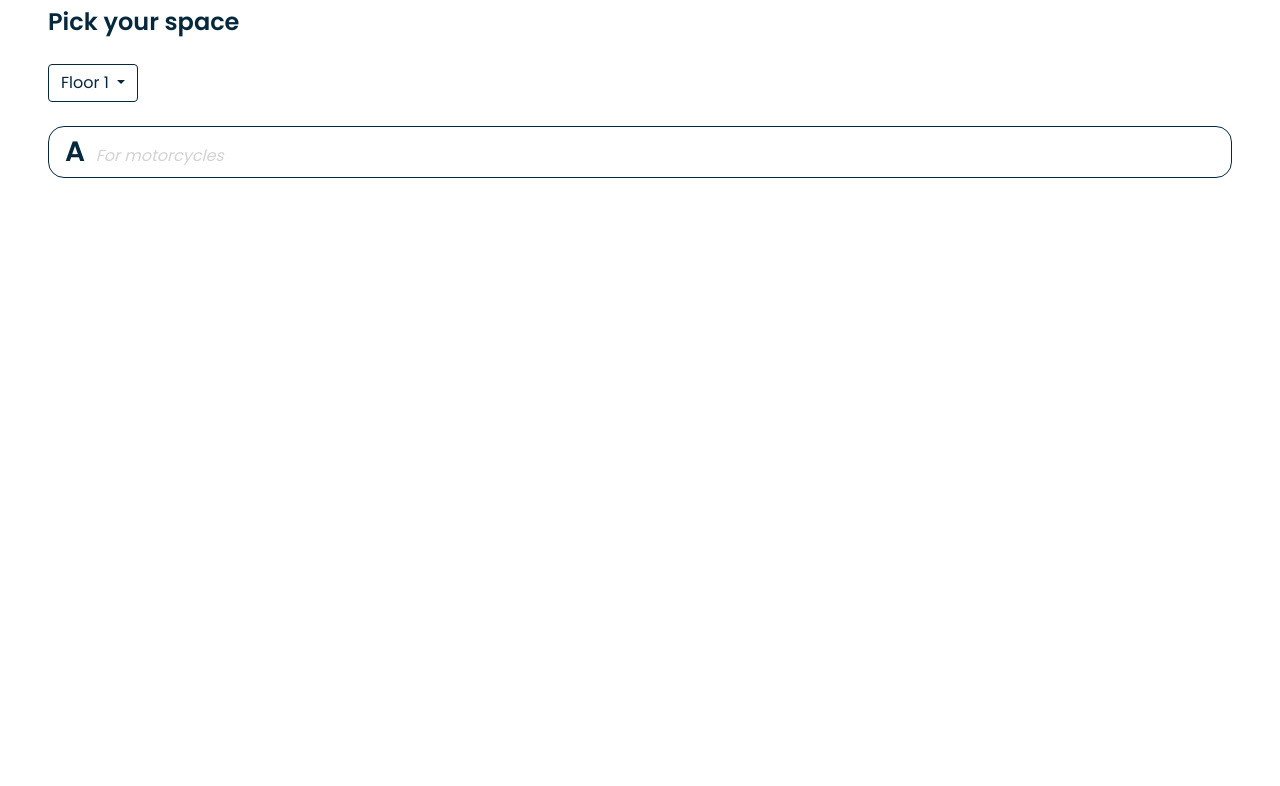
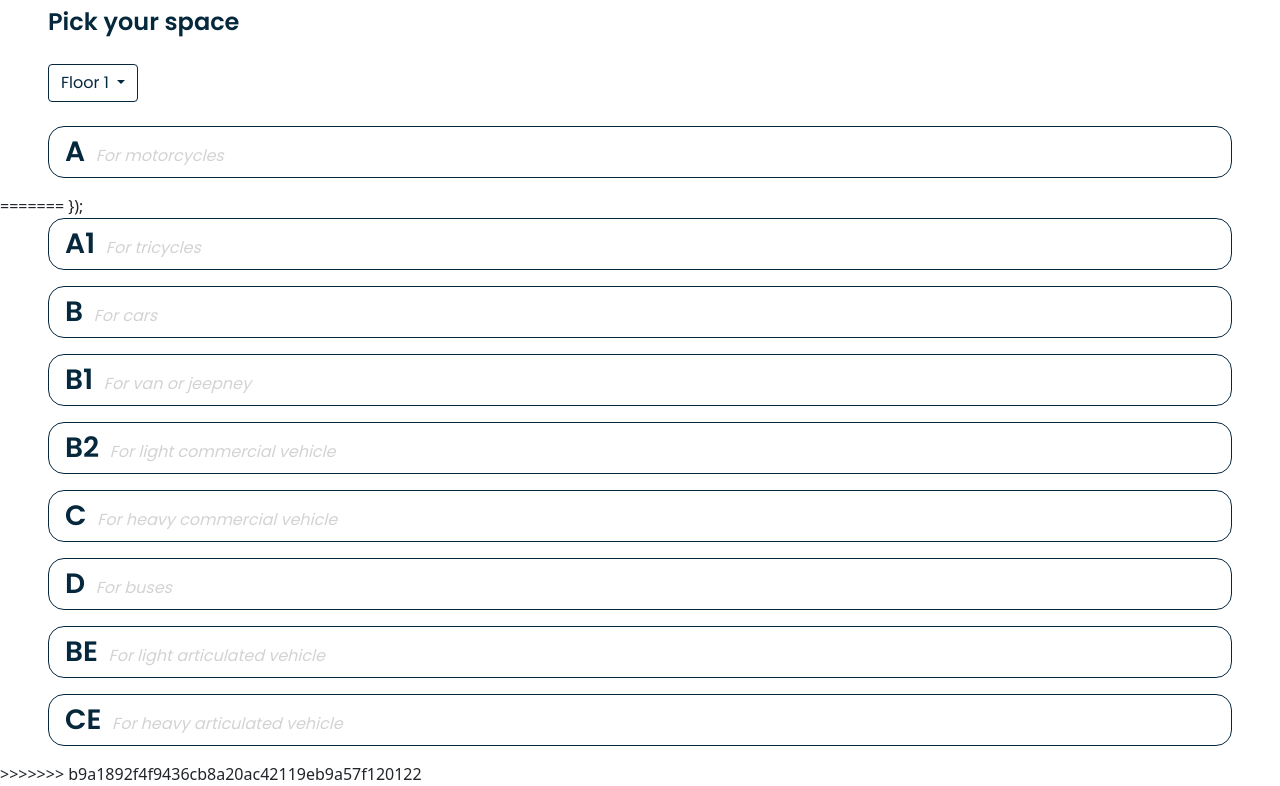
Before and after one commit to C0deinc/ParkIt, a PHP site: page /getting-space.php in a window 1280 px wide. Shown: the part 339-1125 px from the top of the page. Before the commit the page ends 517 px from the top, so only its background shows below. Run offline with PHP 8.4, Linux system fonts and the light colour scheme; some libraries are stand-ins or nearby versions.

Commit message:
Update getting-space.php

```diff
--- a/getting-space.php
+++ b/getting-space.php
@@ -125,6 +125,7 @@
                                     </div>
                                 </div>
                             </div>
+<<<<<<< HEAD
                             <div class="modal fade" id="newModal" tabindex="-1" aria-labelledby="newModalLabel" aria-hidden="true">
                                 <div class="modal-dialog">
                                     <div class="modal-content">
@@ -142,6 +143,8 @@
                                     </div>
                                 </div>
                             </div>
+=======
+>>>>>>> b9a1892f4f9436cb8a20ac42119eb9a57f120122
                             <div class="card mb-4 text-center" style="width: 9rem;">
                                 <div class="py-3">
                                     <p class="fw-bold">C1</p>
@@ -232,6 +235,7 @@
                     if (isMotorcycleSectionVisible === 'true') {
                         motorcycleSection.style.display = 'block';
                     }
+<<<<<<< HEAD
 
                     $('#modalC1').on('hidden.bs.modal', function () {
                         // Open the new modal using jQuery when the current modal is hidden
@@ -243,6 +247,52 @@
     </section>
 
 
+=======
+                });
+            </script>
+    </section>
+    <section class="gs-section-three px-5 pb-3" style="color: #06283D;">
+        <div class="ls-motorcycles px-3 py-1" style="color: #06283D;">
+            <p class="m-0 fw-bold fs-3">A1 <span class="fw-normal fst-italic fs-6 ms-1" style="color: lightgray;">For tricycles</span></p>
+        </div>
+    </section>
+    <section class="gs-section-four px-5 pb-3" style="color: #06283D;">
+        <div class="ls-motorcycles px-3 py-1" style="color: #06283D;">
+            <p class="m-0 fw-bold fs-3">B <span class="fw-normal fst-italic fs-6 ms-1" style="color: lightgray;">For cars</span></p>
+        </div>
+    </section>
+    <section class="gs-section-five px-5 pb-3" style="color: #06283D;">
+        <div class="ls-motorcycles px-3 py-1" style="color: #06283D;">
+            <p class="m-0 fw-bold fs-3">B1 <span class="fw-normal fst-italic fs-6 ms-1" style="color: lightgray;">For van or jeepney</span></p>
+        </div>
+    </section>
+    <section class="gs-section-six px-5 pb-3" style="color: #06283D;">
+        <div class="ls-motorcycles px-3 py-1" style="color: #06283D;">
+            <p class="m-0 fw-bold fs-3">B2 <span class="fw-normal fst-italic fs-6 ms-1" style="color: lightgray;">For light commercial vehicle</span></p>
+        </div>
+    </section>
+    <section class="gs-section-seven px-5 pb-3" style="color: #06283D;">
+        <div class="ls-motorcycles px-3 py-1" style="color: #06283D;">
+            <p class="m-0 fw-bold fs-3">C <span class="fw-normal fst-italic fs-6 ms-1" style="color: lightgray;">For heavy commercial vehicle</span></p>
+        </div>
+    </section>
+    <section class="gs-section-eight px-5 pb-3" style="color: #06283D;">
+        <div class="ls-motorcycles px-3 py-1" style="color: #06283D;">
+            <p class="m-0 fw-bold fs-3">D <span class="fw-normal fst-italic fs-6 ms-1" style="color: lightgray;">For buses</span></p>
+        </div>
+    </section>
+    <section class="gs-section-nine px-5 pb-3" style="color: #06283D;">
+        <div class="ls-motorcycles px-3 py-1" style="color: #06283D;">
+            <p class="m-0 fw-bold fs-3">BE <span class="fw-normal fst-italic fs-6 ms-1" style="color: lightgray;">For light articulated vehicle</span></p>
+        </div>
+    </section>
+    <section class="gs-section-nine px-5 pb-3" style="color: #06283D;">
+        <div class="ls-motorcycles px-3 py-1" style="color: #06283D;">
+            <p class="m-0 fw-bold fs-3">CE <span class="fw-normal fst-italic fs-6 ms-1" style="color: lightgray;">For heavy articulated vehicle</span></p>
+        </div>
+    </section>
+
+>>>>>>> b9a1892f4f9436cb8a20ac42119eb9a57f120122
 
     <script src="https://cdn.jsdelivr.net/npm/bootstrap@5.0.2/dist/js/bootstrap.bundle.min.js" integrity="sha384-MrcW6ZMFYlzcLA8Nl+NtUVF0sA7MsXsP1UyJoMp4YLEuNSfAP+JcXn/tWtIaxVXM" crossorigin="anonymous"></script>
     <script src="https://kit.fontawesome.com/a3bf0b829f.js"></script>
```
